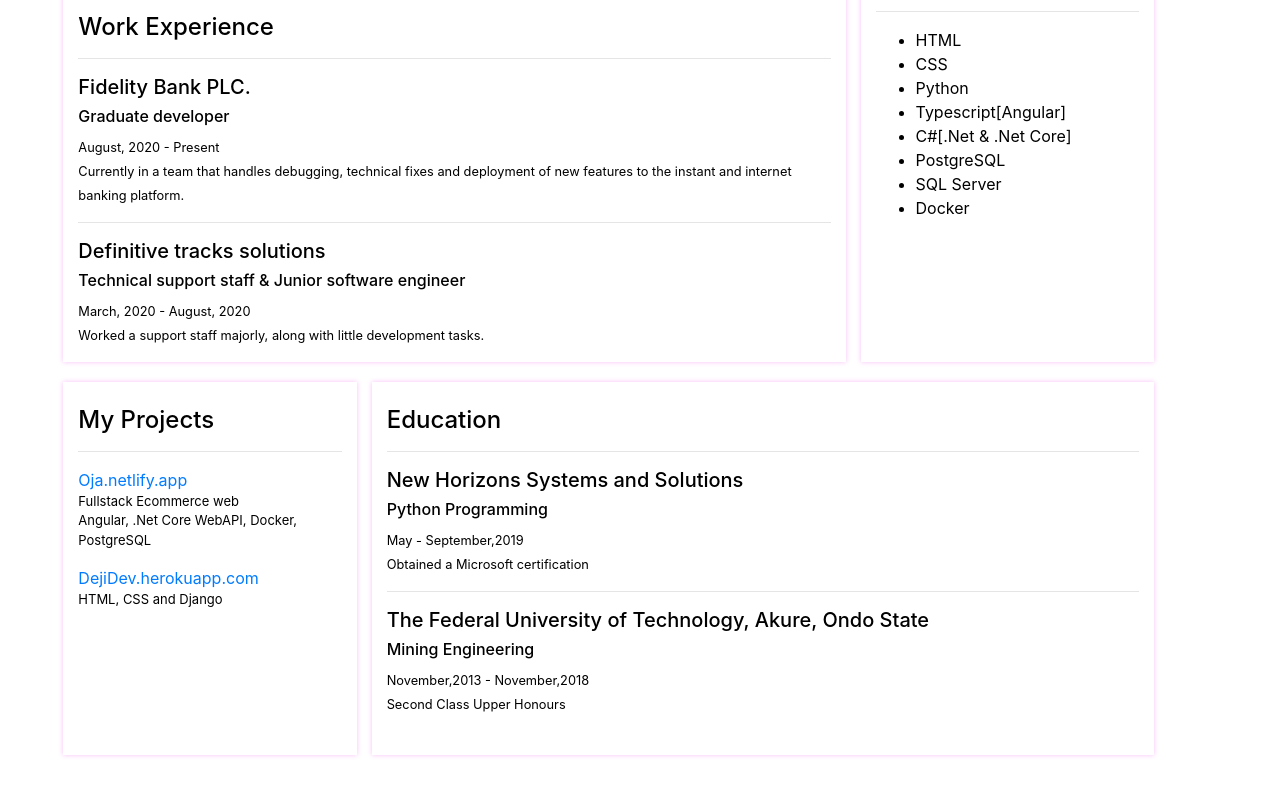
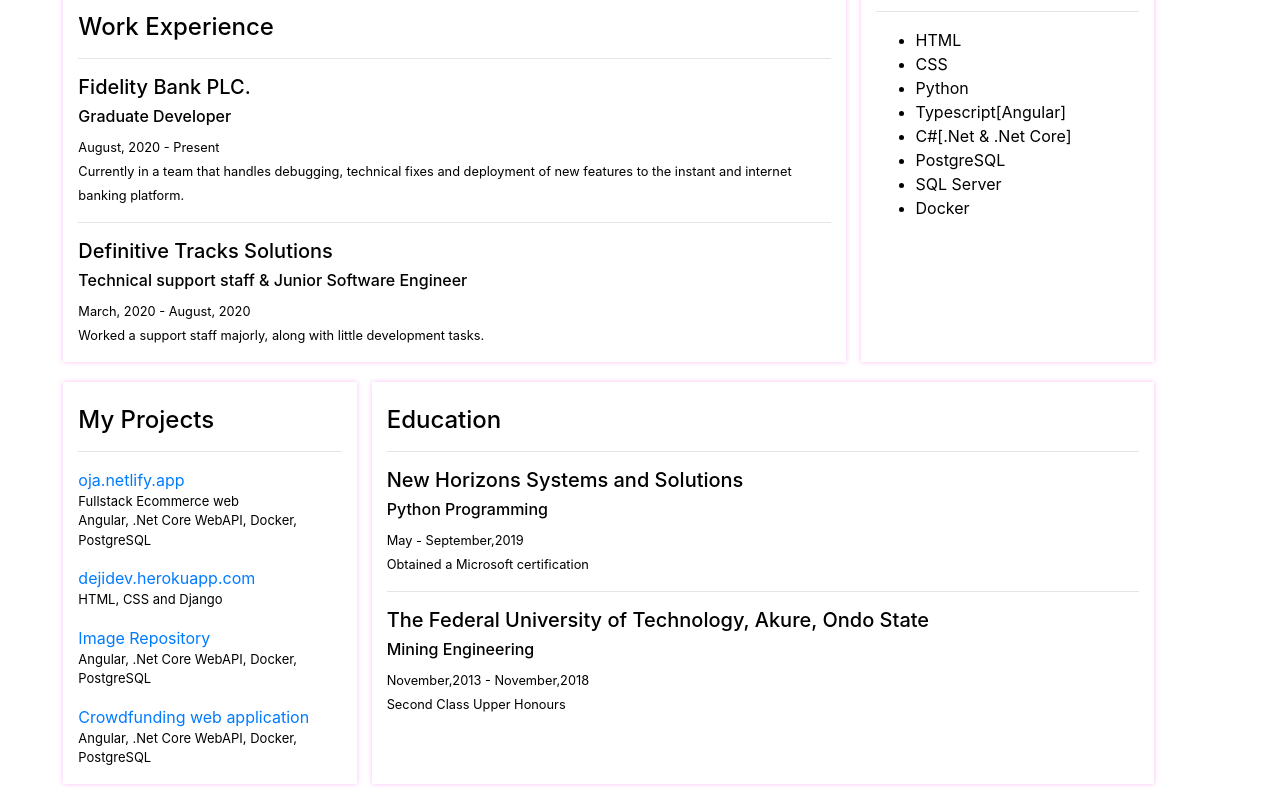
Before and after one commit to maaft75/portfolio, a plain HTML site: page index.html in a window 1280 px wide. Shown: the part 784-1578 px from the top of the page. Before the commit the page ends 1549 px from the top, so only its background shows below. Drawn offline with nearby package versions, Linux system fonts and the light colour scheme.

Commit message:
newProject

```diff
--- a/index.html
+++ b/index.html
@@ -39,7 +39,7 @@
             <hr>
             <p class="text-justify" style="font-size:medium;">
               <h5>Fidelity Bank PLC.</h5>
-              <h6>Graduate developer</h6>
+              <h6>Graduate Developer</h6>
               <small>August, 2020 - Present</small>
               <br>
               <small>
@@ -49,8 +49,8 @@
             </p>
             <hr>
             <p class="text-justify" style="font-size:medium;">
-              <h5>Definitive tracks solutions</h5>
-              <h6>Technical support staff & Junior software engineer</h6>
+              <h5>Definitive Tracks Solutions</h5>
+              <h6>Technical support staff & Junior Software Engineer</h6>
               <small>March, 2020 - August, 2020</small>
               <br>
               <small>Worked a support staff majorly, along with little development tasks.</small>
@@ -89,7 +89,7 @@
           <hr>
 
           <div>
-            <a href="https://oja.netlify.app" target="_blank"> Oja.netlify.app </a>
+            <a href="https://oja.netlify.app" target="_blank"> oja.netlify.app </a>
             <p style="font-size: small;">
               Fullstack Ecommerce web <br/>
               Angular, .Net Core WebAPI, Docker, PostgreSQL
@@ -98,8 +98,22 @@
           </div>
 
           <div>
-            <a href="https://dejidev.herokuapp.com" target="_blank"> DejiDev.herokuapp.com </a>
+            <a href="https://dejidev.herokuapp.com" target="_blank"> dejidev.herokuapp.com </a>
             <p style="font-size: small;"> HTML, CSS and Django</p>
+          </div>
+
+          <div>
+            <a href="https://image-repo-fe.herokuapp.com/" target="_blank"> Image Repository </a>
+            <p style="font-size: small;">
+              Angular, .Net Core WebAPI, Docker, PostgreSQL
+            </p>
+          </div>
+
+          <div>
+            <a href="https://crowdfunding-backend.herokuapp.com/" target="_blank"> Crowdfunding web application </a>
+            <p style="font-size: small;">
+              Angular, .Net Core WebAPI, Docker, PostgreSQL
+            </p>
           </div>
 
         </div>
--- a/styles.css
+++ b/styles.css
@@ -4,10 +4,9 @@
 }
 
 .image{
-    width: 240px;
-    height: 300px;
+    width: 200px;
+    height: 280px;
     float: center;
-    border-radius: 10px;
     display: block;
     margin-left: auto;
     margin-right: auto;
```
